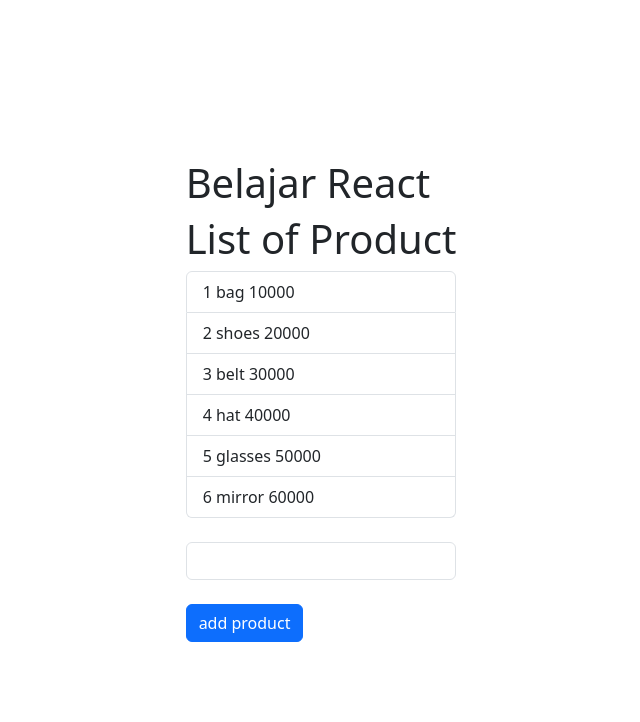
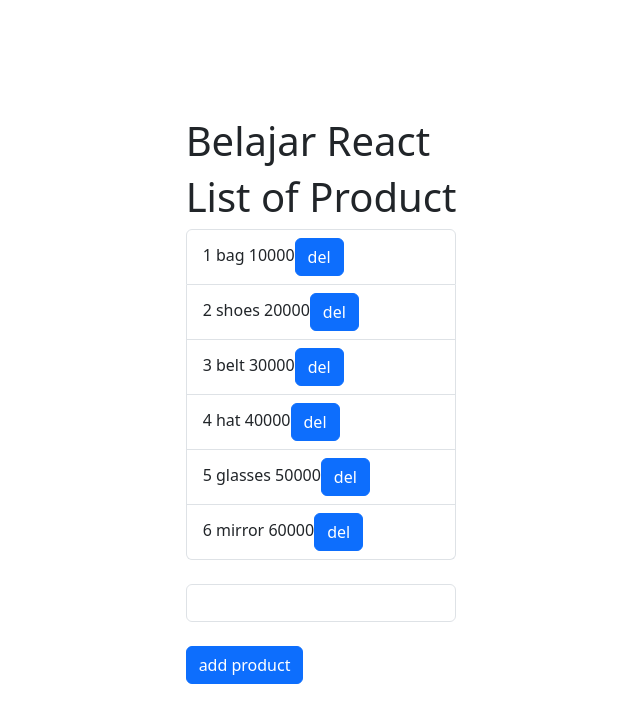
Before and after one commit to Ndhrbt1/coba-react, a React (Vite) app: page / in a window 1280 px wide. Shown: the top 722 px of the page, without its empty margins (319-959 px from the left). Built offline with nearby package versions, Linux system fonts and the light colour scheme.

Commit message:
feat: delete data json

```diff
--- a/src/components/Products.tsx
+++ b/src/components/Products.tsx
@@ -22,6 +22,10 @@ function Products() {
     setNewProduct("");
   };
 
+  const deleteProduct = (idProduct: string) => {
+    setProducts(products.filter((value) => value.id != idProduct));
+  };
+
   return (
     <>
       <h1>List of Product</h1>
@@ -29,6 +33,13 @@ function Products() {
         {products.map((value) => (
           <li key={value.id} className="list-group-item">
             {value.id} {value.name} {value.price}
+            <button
+              type="button"
+              className="btn btn-primary"
+              onClick={() => deleteProduct(value.id)}
+            >
+              del
+            </button>
           </li>
         ))}
       </ul>
```
